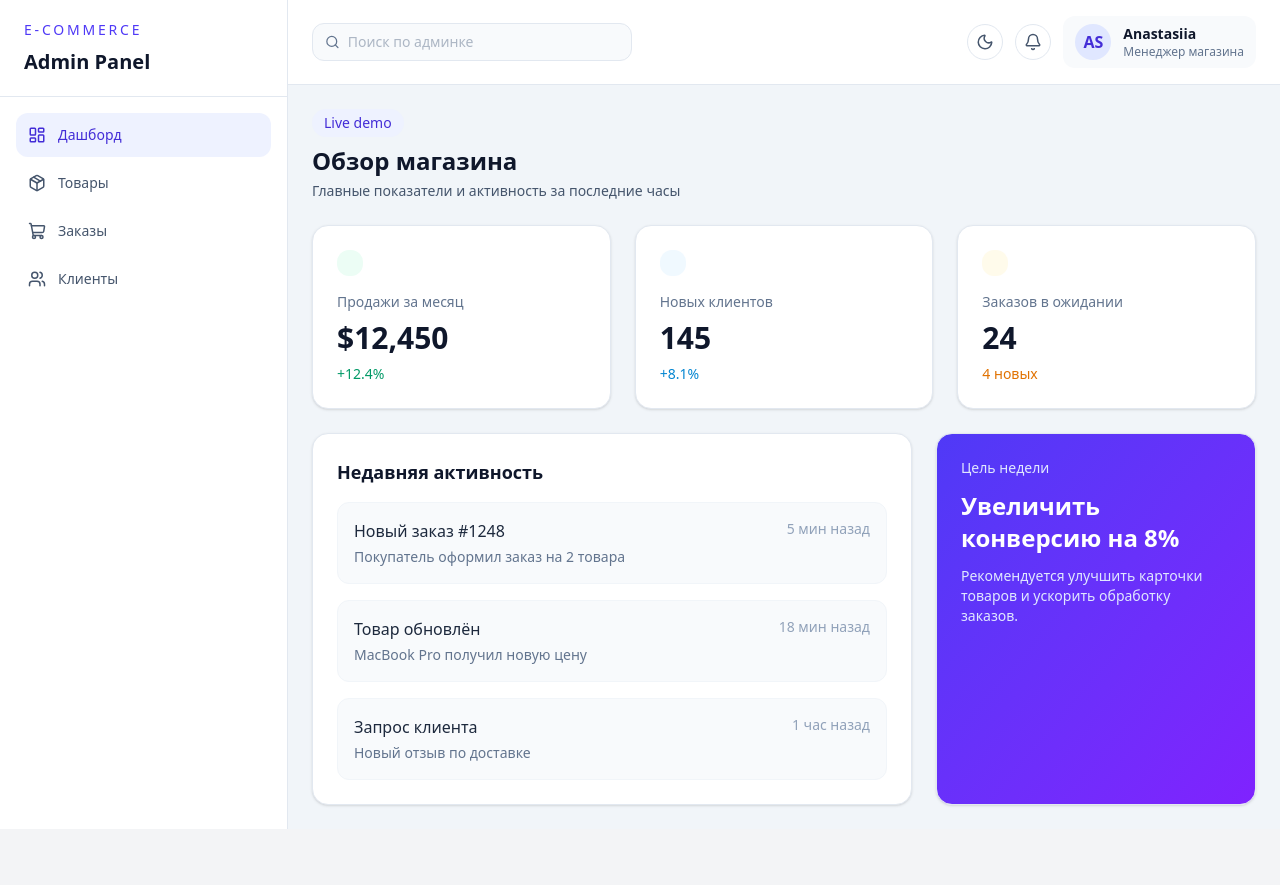
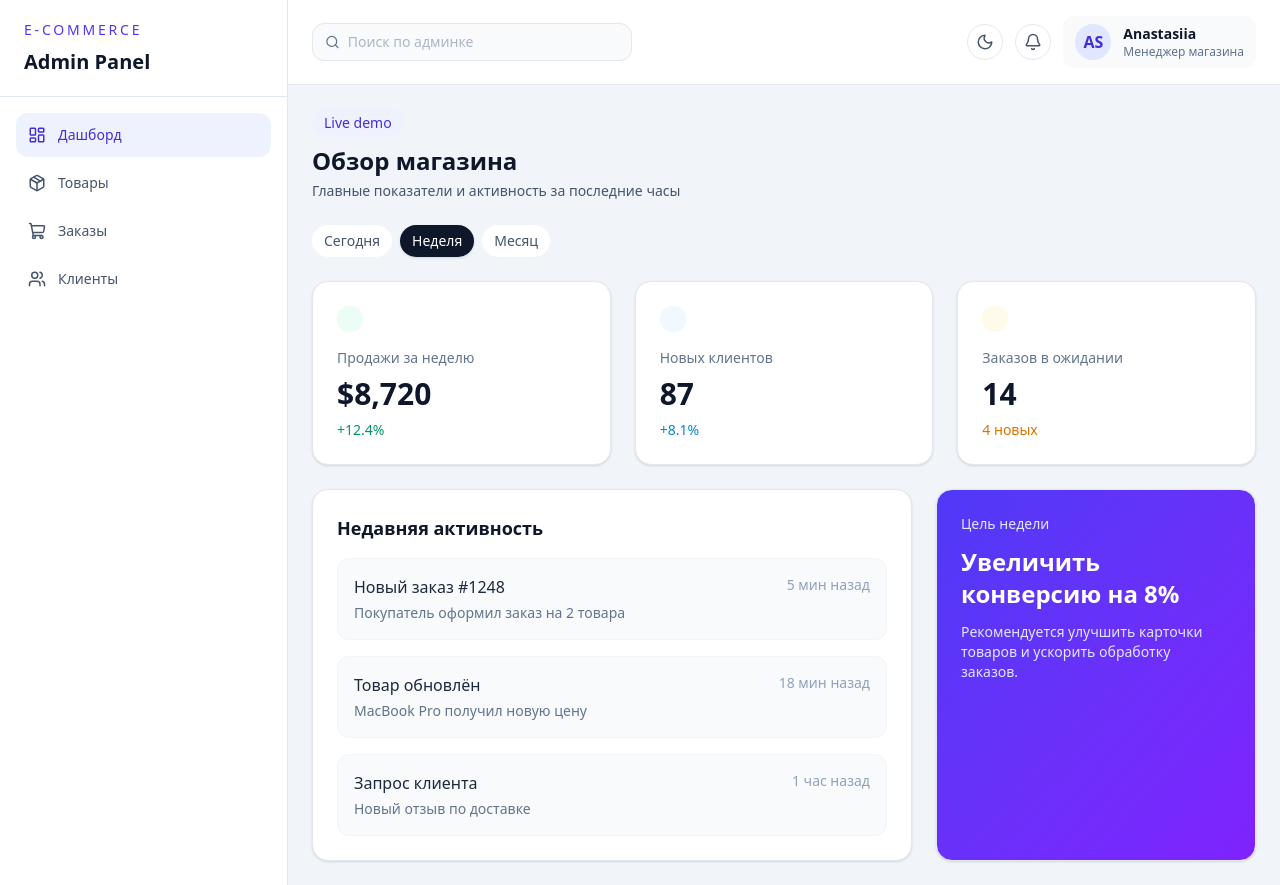
Before and after one commit to Anastasiia-Startseva/ecommerce-admin, a React (Vite) app: page / in a window 1280 px wide. Before the commit the page ends 829 px from the top, so only its background shows below. Built offline with nearby package versions, Linux system fonts and the light colour scheme.

Commit message:
feat: add interactive dashboard controls

```diff
--- a/src/pages/Dashboard.tsx
+++ b/src/pages/Dashboard.tsx
@@ -1,16 +1,53 @@
+import { useState } from 'react';
 import PageHeader from '../components/ui/PageHeader';
 
+type RangeKey = 'today' | 'week' | 'month';
+
 export default function Dashboard() {
-  const stats = [
-    { title: 'Продажи за месяц', value: '$12,450', change: '+12.4%', color: 'text-emerald-600', accent: 'bg-emerald-50' },
-    { title: 'Новых клиентов', value: '145', change: '+8.1%', color: 'text-sky-600', accent: 'bg-sky-50' },
-    { title: 'Заказов в ожидании', value: '24', change: '4 новых', color: 'text-amber-600', accent: 'bg-amber-50' },
-  ];
+  const [selectedRange, setSelectedRange] = useState<RangeKey>('week');
 
-  const recentActivity = [
-    { title: 'Новый заказ #1248', detail: 'Покупатель оформил заказ на 2 товара', time: '5 мин назад' },
-    { title: 'Товар обновлён', detail: 'MacBook Pro получил новую цену', time: '18 мин назад' },
-    { title: 'Запрос клиента', detail: 'Новый отзыв по доставке', time: '1 час назад' },
+  const statsByRange: Record<RangeKey, Array<{ title: string; value: string; change: string; color: string; accent: string }>> = {
+    today: [
+      { title: 'Продажи сегодня', value: '$1,240', change: '+5.2%', color: 'text-emerald-600', accent: 'bg-emerald-50' },
+      { title: 'Новых клиентов', value: '18', change: '+2.1%', color: 'text-sky-600', accent: 'bg-sky-50' },
+      { title: 'Заказов в ожидании', value: '6', change: '2 новых', color: 'text-amber-600', accent: 'bg-amber-50' },
+    ],
+    week: [
+      { title: 'Продажи за неделю', value: '$8,720', change: '+12.4%', color: 'text-emerald-600', accent: 'bg-emerald-50' },
+      { title: 'Новых клиентов', value: '87', change: '+8.1%', color: 'text-sky-600', accent: 'bg-sky-50' },
+      { title: 'Заказов в ожидании', value: '14', change: '4 новых', color: 'text-amber-600', accent: 'bg-amber-50' },
+    ],
+    month: [
+      { title: 'Продажи за месяц', value: '$12,450', change: '+18.3%', color: 'text-emerald-600', accent: 'bg-emerald-50' },
+      { title: 'Новых клиентов', value: '145', change: '+11.2%', color: 'text-sky-600', accent: 'bg-sky-50' },
+      { title: 'Заказов в ожидании', value: '24', change: '6 новых', color: 'text-amber-600', accent: 'bg-amber-50' },
+    ],
+  };
+
+  const activityByRange: Record<RangeKey, Array<{ title: string; detail: string; time: string }>> = {
+    today: [
+      { title: 'Новый заказ #1254', detail: 'Покупатель оформил заказ на 3 товара', time: '12 мин назад' },
+      { title: 'Товар обновлён', detail: 'AirPods Pro получили новую цену', time: '32 мин назад' },
+      { title: 'Запрос клиента', detail: 'Новый вопрос по доставке', time: '1 час назад' },
+    ],
+    week: [
+      { title: 'Новый заказ #1248', detail: 'Покупатель оформил заказ на 2 товара', time: '5 мин назад' },
+      { title: 'Товар обновлён', detail: 'MacBook Pro получил новую цену', time: '18 мин назад' },
+      { title: 'Запрос клиента', detail: 'Новый отзыв по доставке', time: '1 час назад' },
+    ],
+    month: [
+      { title: 'Пакет обновлений', detail: 'Сделано 8 новых публикаций в каталоге', time: '3 часа назад' },
+      { title: 'Снижение возвратов', detail: 'Возвраты снизились на 7% за месяц', time: '5 часов назад' },
+      { title: 'Новый сегмент', detail: 'Появился активный сегмент премиум-клиентов', time: '1 день назад' },
+    ],
+  };
+
+  const stats = statsByRange[selectedRange];
+  const recentActivity = activityByRange[selectedRange];
+  const rangeOptions: Array<{ key: RangeKey; label: string }> = [
+    { key: 'today', label: 'Сегодня' },
+    { key: 'week', label: 'Неделя' },
+    { key: 'month', label: 'Месяц' },
   ];
 
   return (
@@ -21,9 +58,26 @@ export default function Dashboard() {
         badge="Live demo"
       />
 
+      <div className="flex flex-wrap items-center gap-2">
+        {rangeOptions.map((option) => (
+          <button
+            key={option.key}
+            type="button"
+            onClick={() => setSelectedRange(option.key)}
+            className={`rounded-full px-3 py-1.5 text-sm font-medium transition-all duration-200 ${
+              selectedRange === option.key
+                ? 'bg-slate-900 text-white shadow-sm dark:bg-slate-100 dark:text-slate-900'
+                : 'bg-white text-slate-600 hover:bg-slate-100 dark:bg-slate-900 dark:text-slate-300 dark:hover:bg-slate-800'
+            }`}
+          >
+            {option.label}
+          </button>
+        ))}
+      </div>
+
       <div className="grid grid-cols-1 gap-6 md:grid-cols-3">
         {stats.map((stat) => (
-          <div className="rounded-2xl border border-slate-200 bg-white p-6 shadow-sm transition-all duration-300 hover:-translate-y-1 hover:shadow-lg dark:border-slate-700 dark:bg-slate-900">
+          <div key={stat.title} className="rounded-2xl border border-slate-200 bg-white p-6 shadow-sm transition-all duration-300 hover:-translate-y-1 hover:shadow-lg dark:border-slate-700 dark:bg-slate-900">
             <div className={`inline-flex rounded-xl p-2 ${stat.accent}`}>
               <div className={`h-2.5 w-2.5 rounded-full ${stat.color.replace('text-', 'bg-')}`} />
             </div>
```
